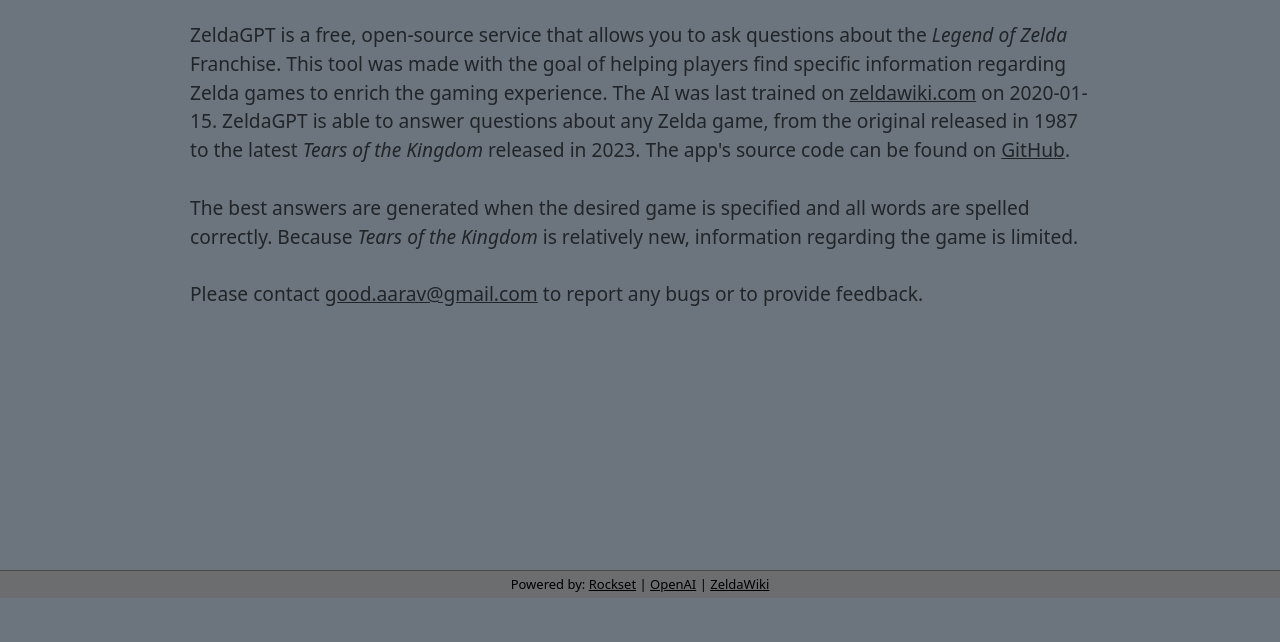
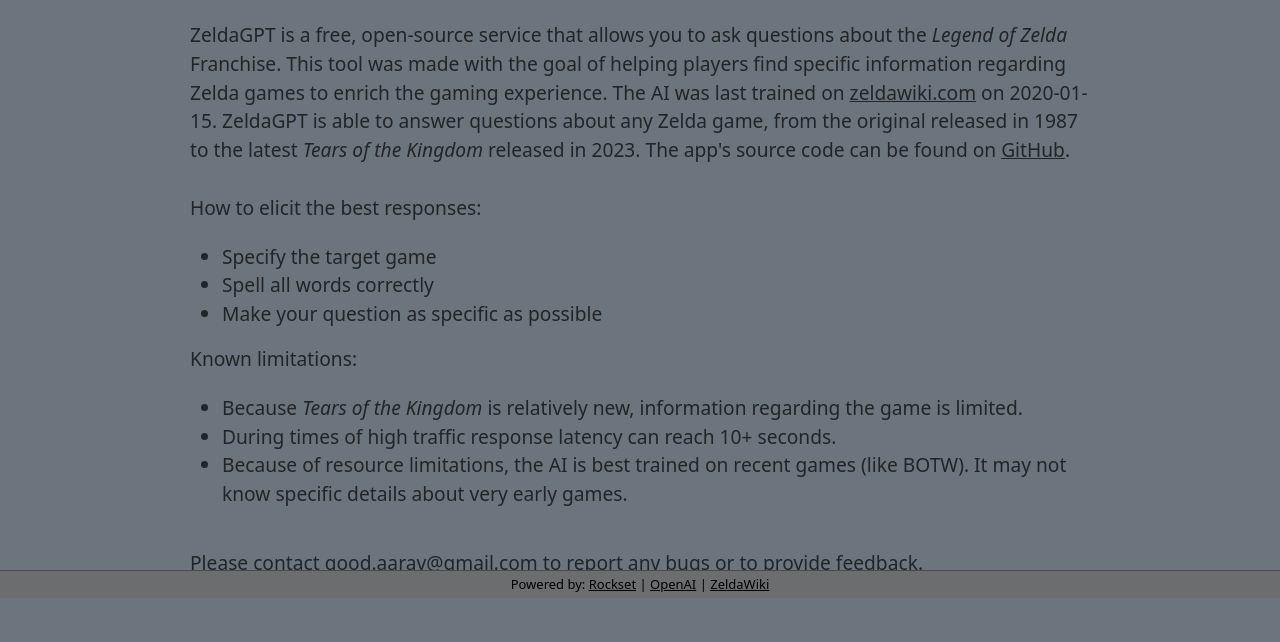
Before and after one commit to gadhagod/ZeldaGPT, a Flask app: template templates/about.jinja in a window 1280 px wide. Shown: the part 202-844 px from the top of the page. Before the commit the page ends 800 px from the top, so only its background shows below. Run offline with Flask 3, Linux system fonts and the light colour scheme; the template is opened without the code that fills it: most values are stand-ins (such as "Sample title", 1, 10 or a date in 2020); some libraries are stand-ins or nearby versions.

Commit message:
Update about page, update link styling

```diff
--- a/static/styles.css
+++ b/static/styles.css
@@ -69,7 +69,7 @@
     margin-right: 8px;
 }
 
-#about {
+.about {
     margin-top: 20px;
     margin-left: 30px;
     margin-right: 30px;
@@ -93,7 +93,7 @@
     font-size: 10px !important;
 }
 
-a {
+a, a:hover {
     color: black;
 }
 
@@ -141,7 +141,7 @@
         font-size: medium !important;
     }
 
-    #about {
+    .about {
         margin-top: 20px;
         margin-left: 190px;
         margin-right: 190px;
--- a/templates/about.jinja
+++ b/templates/about.jinja
@@ -23,7 +23,7 @@
             </div>
         </div>
 
-        <p id="about">
+        <p class="about">
             ZeldaGPT is a free, open-source service that allows you to ask questions about the <i>Legend of Zelda</i> Franchise.
             This tool was made with the goal of helping players find specific information regarding Zelda games to enrich the gaming experience.
             The AI was last trained on <a class="text-dark" href="https://zeldawiki.wiki/wiki/Main_Page" target="_blank">zeldawiki.com</a> on {{ last_update }}.
@@ -32,9 +32,24 @@
             <br>
             <br>
 
-            The best answers are generated when the desired game is specified and all words are spelled correctly. Because <i>Tears of the Kingdom</i> is relatively new, information regarding the game is limited.
+            How to elicit the best responses:
+            <ul class="about">
+                <li>Specify the target game</li>
+                <li>Spell all words correctly</li>
+                <li>Make your question as specific as possible</li>
+            </ul>
 
-            <br><br>
+            <span class="about">Known limitations:</span>
+            <ul class="about">
+                <li>Because <i>Tears of the Kingdom</i> is relatively new, information regarding the game is limited.</li>
+                <li>During times of high traffic response latency can reach 10+ seconds.</li>
+                <li>
+                    Because of resource limitations, the AI is best trained on recent games (like BOTW).
+                    It may not know specific details about very early games.
+                </li>
+            </ul>
+
+            <br>
 
             <!--
             <ul>
@@ -59,7 +74,9 @@
                 <li>Tears of the Kingdom (2023)</li>
             </ul>
             -->
-            Please contact <a class="text-dark" href="mailto:good.aarav@gmail.com">good.aarav@gmail.com</a> to report any bugs or to provide feedback.
+            <span class="about">
+                Please contact <a class="text-dark" href="mailto:good.aarav@gmail.com">good.aarav@gmail.com</a> to report any bugs or to provide feedback.
+            </span>
         </p>
 
         <br><br>
```
Also changed, not shown: 1 other file.
